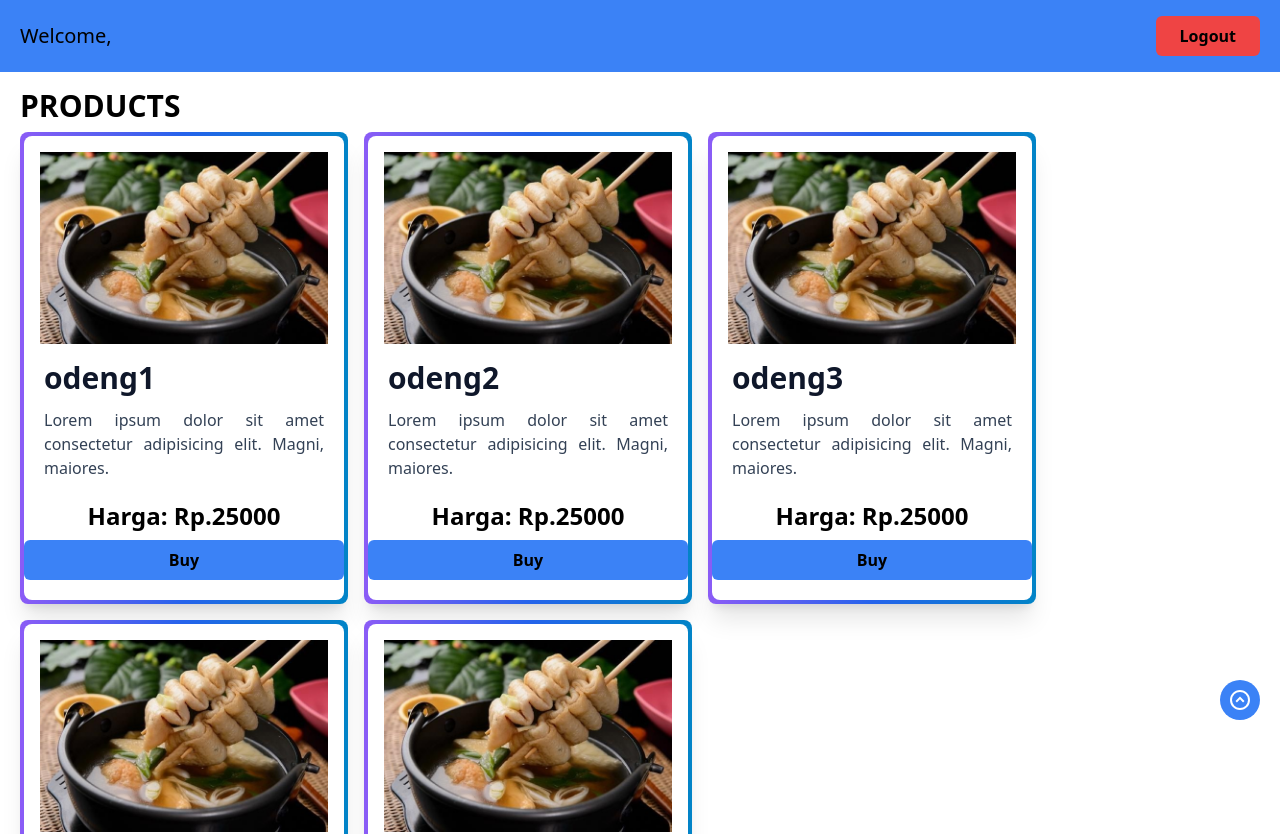
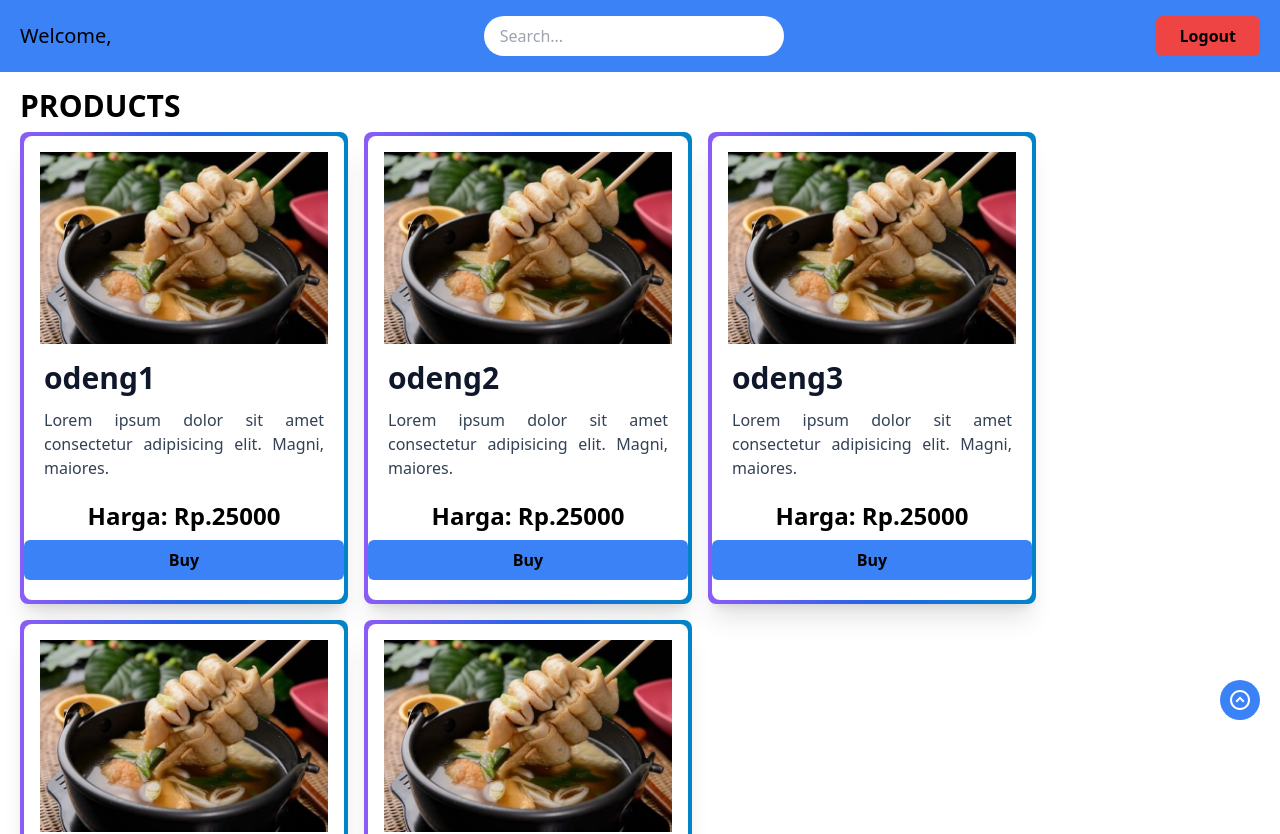
Before and after one commit to kimkei95/belajar-nextjs, a Next.js app: page /products in a window 1280 px wide. Shown: the top 834 px of the page. Built offline with nearby package versions, Linux system fonts and the light colour scheme.

Commit message:
usecallback

```diff
--- a/src/pages/products/index.js
+++ b/src/pages/products/index.js
@@ -1,7 +1,13 @@
 import Button from "@/components/atoms/Buttons";
 import CardProduct from "@/components/molecules/CardProducts";
 import Image from "next/image";
-import React, { useState, useEffect, useRef, useMemo } from "react";
+import React, {
+  useState,
+  useEffect,
+  useRef,
+  useMemo,
+  useCallback,
+} from "react";
 import { data } from "@/constants/data";
 import BackToTop from "@/components/atoms/icons/BackToTop";
 
@@ -12,6 +18,14 @@ const ProductPage = () => {
   const [cart, setCart] = useState([]);
   const [total, setTotal] = useState(0);
   const [showBackToTop, setShowBackToTop] = useState(false);
+  const [search, setSearch] = useState("");
+  const [showSearch, setShowSearch] = useState(false);
+
+  const searchProduct = useMemo(() => {
+    return data.filter((product) =>
+      product.name.toLowerCase().includes(search.toLowerCase())
+    );
+  }, [search]);
   /**useState: hooks dari react yang memungkinkan kita menambahkan state ke functional component
    * username: variable state yang akan menyimpan nilai username
    * setUsername: fungsi yang dipake buat memperbarui nilai username
@@ -40,8 +54,12 @@ const ProductPage = () => {
     localStorage.removeItem("cart");
     window.location.href = "/login";
   };
-  //event Handler untuk nambahin produk ke cart
-  const handleAddToCart = (id) => {
+  //event Handler diganti ke use call back
+  /**usecallback: hooks yang dipake buat nyimpen fungsi di cache agar fungsinya hanya dijalankan
+   * ketika ada perubaha npada nilai fungsi tersebut
+   */
+  const handleAddToCart = useCallback(
+    (id) => {
       //jika ada id yang sama maka akan nambahin qty+1
       if (cart.find((item) => item.id === id)) {
         setCart(
@@ -53,7 +71,9 @@ const ProductPage = () => {
         //kalo qty data cmn 1 maka akan di set 1qty-nya
         setCart([...cart, { id, qty: 1 }]);
       }
-  };
+    },
+    [cart]
+  );
   //useMemo untuk menghitung total harga cart dan menyimpan hasil perhitungannya ke cache
   /**usememo: hook untuk menyimpan hasil komputasi di cache
    * agar tidak perlu dijalankan ulang ketika tidak ada perubahan
@@ -110,6 +130,31 @@ const ProductPage = () => {
     <>
       <div className="flex justify-between items-center bg-blue-500 px-5 py-4">
         <h1 className="text-xl">Welcome, {username}</h1>
+        <div className="w-[300px]">
+          <input
+            type="text"
+            placeholder="Search..."
+            className="py-2 px-4 rounded-full w-[300px]"
+            value={search}
+            onChange={(e) => {
+              setSearch(e.target.value);
+              if (e.target.value !== "") {
+                setShowSearch(true);
+              } else {
+                setShowSearch(false);
+              }
+            }}
+          />
+          {showSearch && searchProduct.length > 0 && (
+            <ul className="absolute bg-white text-black w-[300px] mt-1 py-2 px-3 rounded-lg">
+              {searchProduct.map((product) => (
+                <li key={product.id} className="my-1">
+                  {product.name}
+                </li>
+              ))}
+            </ul>
+          )}
+        </div>
         <Button color="bg-red-500" textButton="Logout" onClick={handleLogout} />
       </div>
       <div className="flex px-5 py-4">
```
Lines whose indentation alone changed are shown as unchanged.
